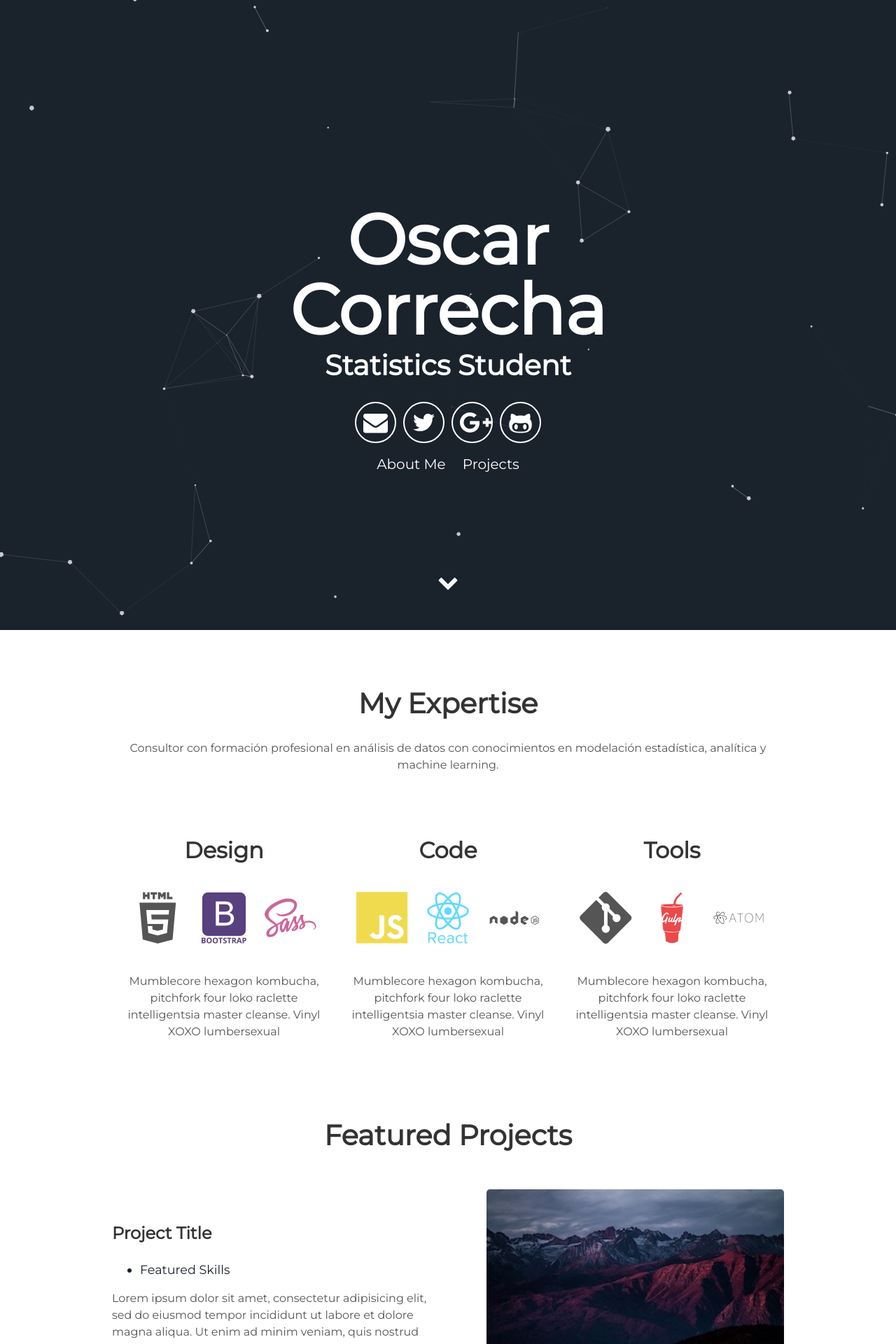
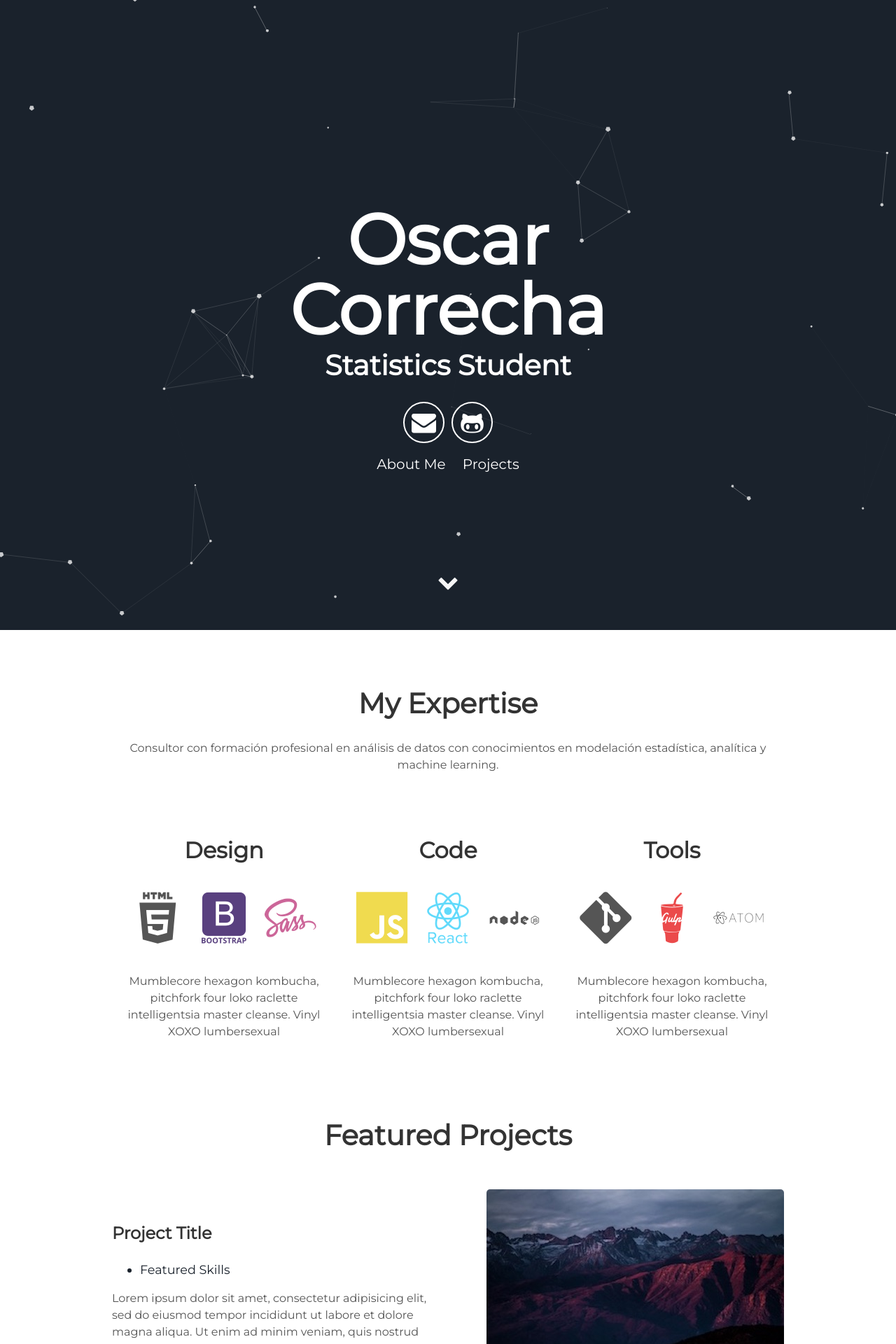
Before and after one commit to oecorrechag/Resume, a Jekyll site: the page built from index.html, in a window 1280 px wide. Shown: the top 1920 px of the page at 70% size. Built offline with Jekyll 4.4.1, drawn with Linux system fonts in a browser that asks for light colours.

Commit message:
README.md
Cambio en los botones

```diff
--- a/_includes/header.html
+++ b/_includes/header.html
@@ -5,9 +5,7 @@
         <span class="site-description">{{site.user_title}}</span>
       </h1>
       <div class="header-icons">
-        <a aria-label="Send email" href="mailto:prueba@prueba.com"><i class="icon fa fa-envelope"></i></a>
-        <a aria-label="My Twitter" target="_blank" href="https://twitter.com/RN71943357"><i class="icon fa fa-twitter" aria-hidden="true"></i></a>
-        <a aria-label="My Google Plus" target="_blank" href="#"><i class="icon fa fa-google-plus" aria-hidden="true"></i></a>
+        <a aria-label="Send email" href="mailto:oecorrechag@unal.edu"><i class="icon fa fa-envelope"></i></a>
         <a aria-label="My Github" target="_blank" href="https://github.com/oecorrechag"><i class="icon fa fa-github-alt" aria-hidden="true"></i></a>
       </div>
       <div class="header-links">
```
